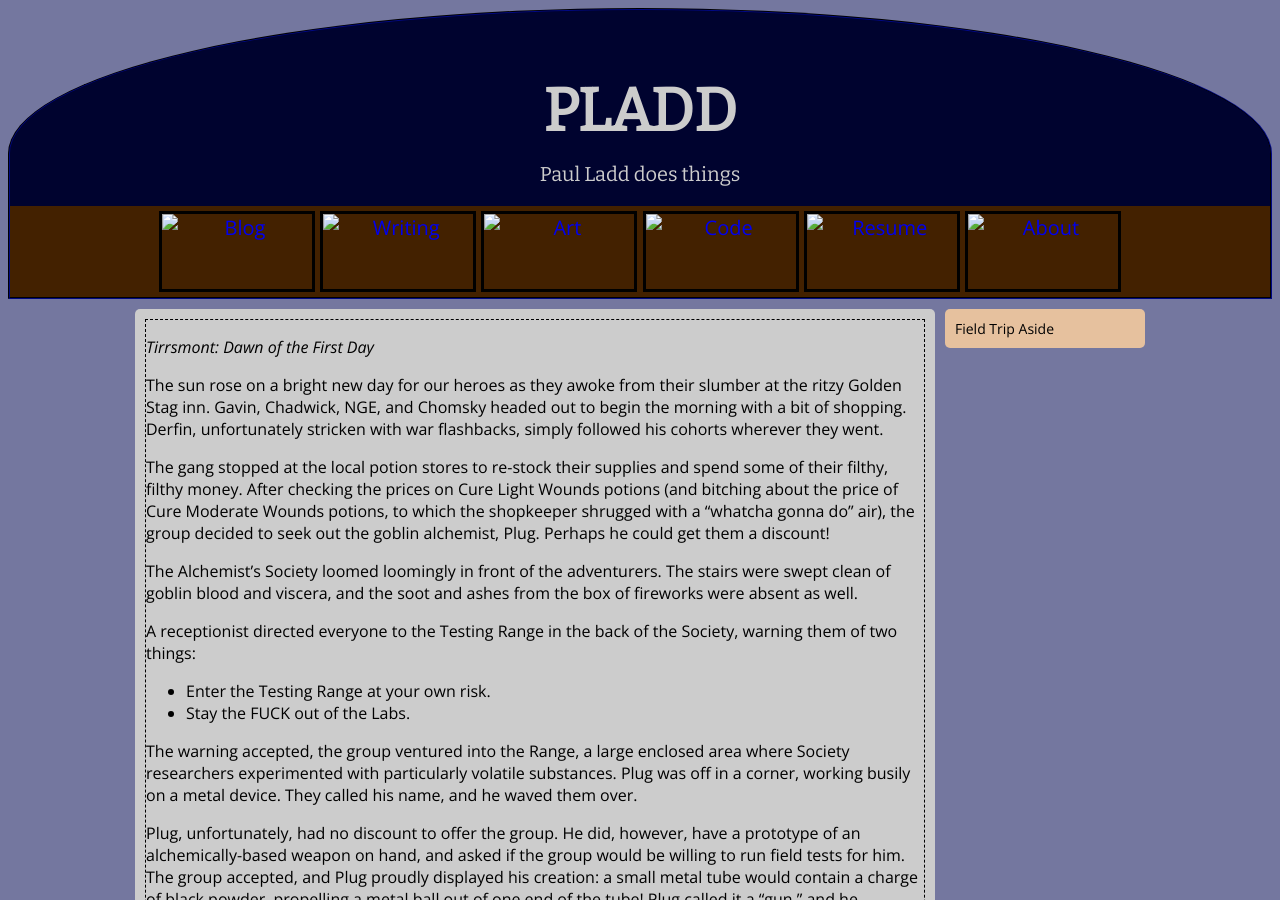
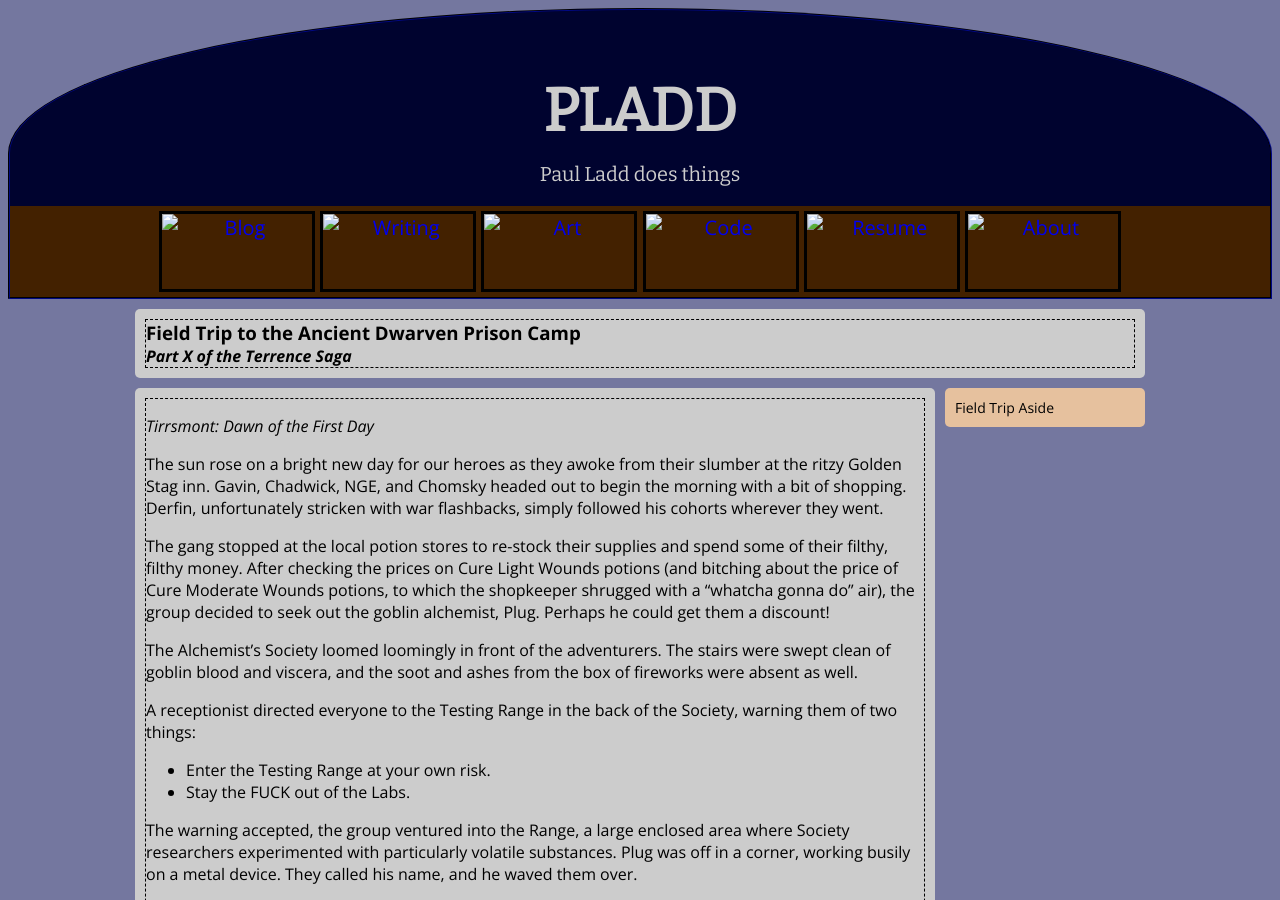
Before and after one commit to itspladd/personal-website-old, a Jekyll site: the page built from writing/rpg_stories/dwarven-prison-field-trip/index.html, in a window 1280 px wide and 900 px high. Built offline with Jekyll 4.4.1, drawn with Linux system fonts in a browser that asks for light colours.

Commit message:
Added title/subtitle

```diff
--- a/writing/rpg_stories/dwarven-prison-field-trip/index.html
+++ b/writing/rpg_stories/dwarven-prison-field-trip/index.html
@@ -2,6 +2,13 @@
 layout: default
 title: "Field Trip to the Ancient Dwarven Prison Camp"
 ---
+
+<section class="fullscreen">
+    <article>
+        <h1 style="margin:0px">Field Trip to the Ancient Dwarven Prison Camp</h1>
+        <h4 style="margin:0px"><em>Part X of the Terrence Saga</em></h4>
+    </article>
+</section>
 
 <aside class="sidebar"><p>Field Trip Aside</p></aside>
 
```
